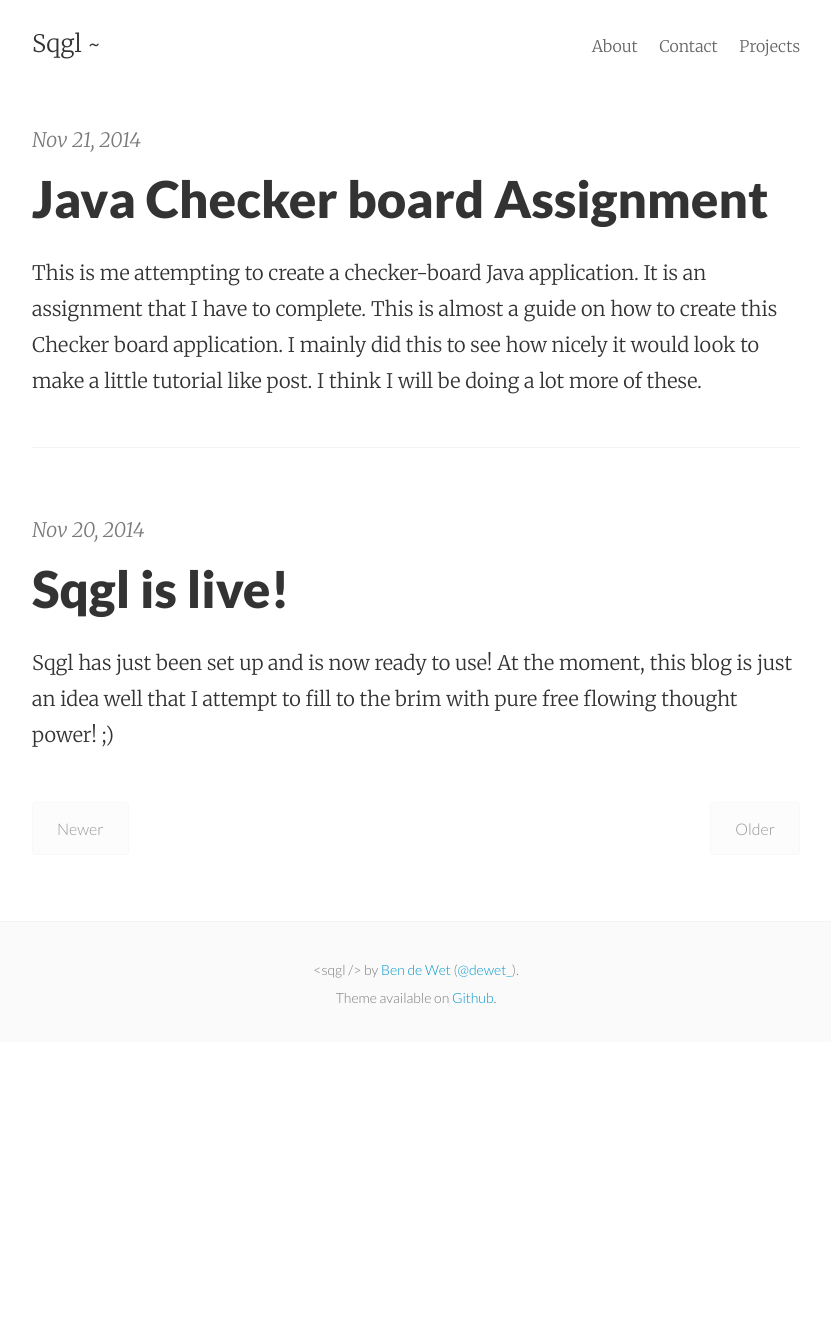
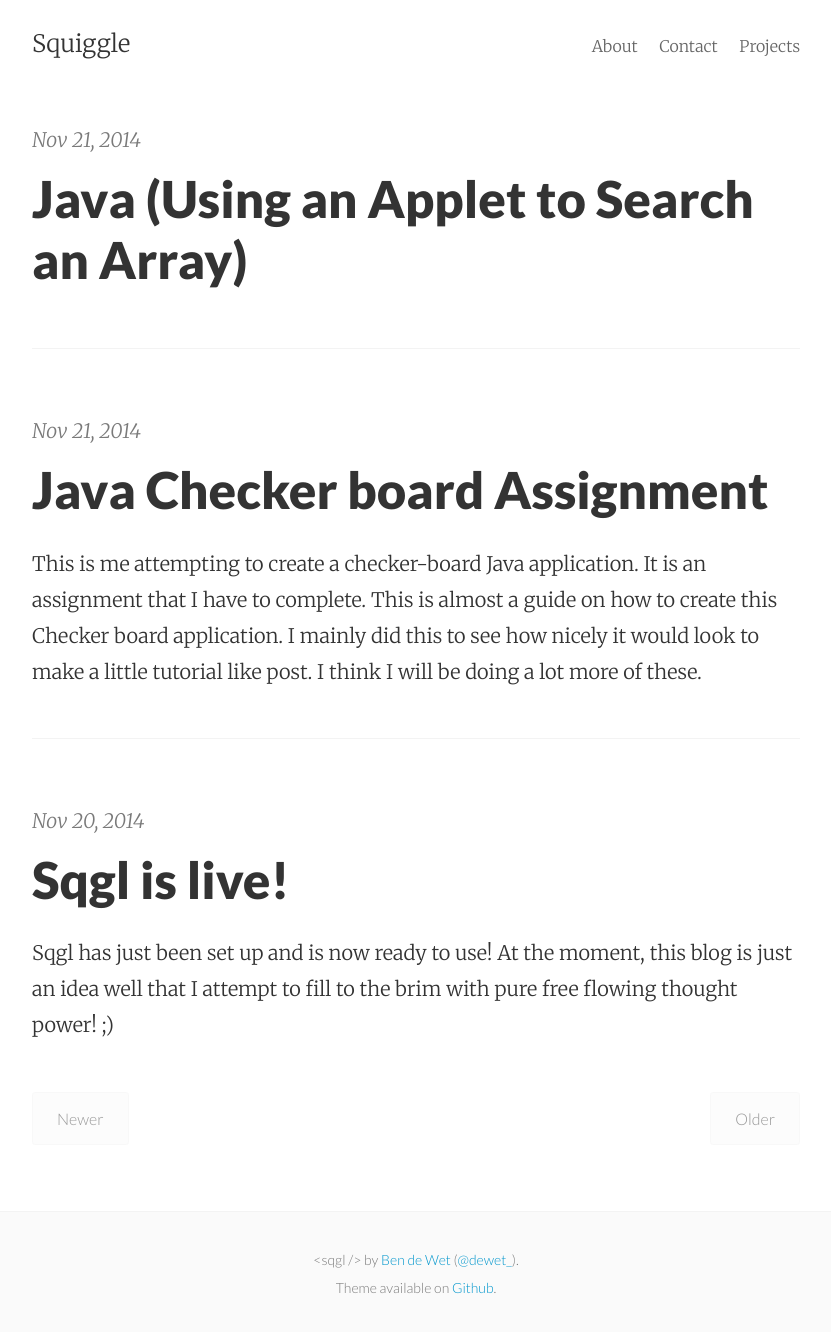
Before and after one commit to dewet/dewet.github.io, a Jekyll site: the page built from index.html, in a window 1280 px wide. Shown: the whole page, without its empty margins (224-1055 px from the left). Built offline with Jekyll 4.4.1, drawn with Linux system fonts in a browser that asks for light colours; the list of posts is cut into pages by our own code; before the commit the page ends 1042 px from its top, so only the background shows below that; part of the change alters nothing that is shown.

Commit message:
new post
using an applet to search an array.

```diff
--- a/_config.yml
+++ b/_config.yml
@@ -1,5 +1,5 @@
 # Site settings
-title:       "Sqgl ~"
+title:       "Squiggle"
 email:       brdewet@gmail.com
 author:      Ben de Wet
 description: "A blog about things... and stuff too..."
--- /dev/null
+++ b/_posts/2014-11-21-using-an-applet-to-search-an-array.md
@@ -0,0 +1,257 @@
+---
+layout:     post
+title:      Java (Using an Applet to Search an Array)
+date:       2014-11-21 09:05:01
+summary:
+categories: java assignments
+---
+### Screenshots of the program
+<br>
+![login](http://i.imgur.com/d3nQQnb.png)<br>
+![login-successful](http://i.imgur.com/HG1n7FO.png)<br>
+![login-unsuccessful](http://i.imgur.com/Sxy6kzb.png)<br>
+
+Okay, So now I have been presented with this code:
+
+<br>
+
+{% highlight java %}
+public class Login extends Applet implements ActionListener
+{
+   //Declaring variables
+   String id, password;
+   boolean success;
+
+   //Create components for applet
+   Label headerLabel = new Label("Please type your ID and Password");
+
+   Label idLabel = new Label("ID:");
+      TextField idField = new TextField(8);
+
+   Label passwordLabel = new Label("Password:");
+      TextField passwordField = new TextField(8);
+
+
+   Button loginButton = new Button("Login");
+
+   public void init()
+   {
+      //Set color, layout, and add components
+      setBackground(Color.orange);
+
+      setLayout(new FlowLayout(FlowLayout.LEFT,50,30));
+
+      add(headerLabel);
+
+      add(idLabel);
+         add(idField);
+         idField.requestFocus();
+
+      add(passwordLabel);
+         add(passwordField);
+ 		 passwordField.setEchoChar('*');
+
+      add(loginButton);
+         loginButton.addActionListener(this);
+   }
+
+   public void actionPerformed(ActionEvent e)
+   {
+      success = false;
+
+      //Sequential search
+
+   }
+}
+{% endhighlight %}
+
+<br>
+
+It is a basic login page. Although it doesn't do anything.
+
+<br>
+
+So I have been asked to do two things.
+
+<b>Part A</b> Create a Host Document.
+<b>Part B</b> Create an Applet that Searches an Array to perform the task of logging in. (We will not be dealing with any sessions at the moment.)
+
+### Part A, Using HTML to Host my Java Applet
+
+<br>
+
+{% highlight html %}
+<html>
+<head>
+	<title>
+		Password Applet
+	</title>
+</head>
+<body>
+	<applet code="PasswordApplet.class" width="300" height="300">
+		Password Applet
+	</applet>
+</body>
+</html>
+{% endhighlight %}
+
+<br>
+
+Now that we have created this host document, we can get started on the Applet.
+
+### Part B, Creating the Applet
+
+<br>
+
+Okay, so firstly, we have been given a bunch of code already. But if I compile this, I get a bunch of errors. I'm going to have to import some packages.
+
+{% highlight java %}
+import java.awt.*;
+import java.applet.*;
+import java.awt.event.*;
+{% endhighlight %}
+
+<br>
+
+That's better.
+
+Okay, so what I am going to do first is create some Arrays for the <i>IDs</i> and corresponding <i>Passwords</i>.
+You can name these whatever you want.
+
+{% highlight java %}
+   String idArray[] = {"id", "spicy", "manboy", "ultrasound", "venix"};
+   String passwordArray[] = {"password", "skull", "badger123", "yoyo", "gom"};
+{% endhighlight %}
+
+<br>
+We can just slip that in under the declared variables in our Login class.
+
+and now all that we need to get this code working is a little bit of thought.
+
+I am going to add these lines of code to make things a little easier on me.
+
+{% highlight java %}
+id = idField.getText();
+password = passwordField.getText();
+{% endhighlight %}
+
+<br>
+
+Now we are going to focus on the <i>actionPerformed()</i> method for now.
+
+{% highlight java %}
+public void actionPerformed(ActionEvent e)
+   {
+      success = false;
+
+      //Sequential search
+
+   }
+{% endhighlight %}
+
+<br>
+
+The first thing I am going to do now if compare the <i>ID</i> and <i>Password</i> using this bit of code. By making <i>success</i>=<i>true</i>; if success = true, Login Successful, if success = false, Login Unsuccessful.
+<br>
+If the <i>Password</i> does not match the <i>ID</i>, the fields will reset.
+
+{& highlight java %}
+for(int i = 0; i<idArray.length; i++){
+    if ((idArray[i].compareTo(id)==0) && (passwordArray[i].compareTo(password)==0)){
+		success=true;
+    }
+	if(success==true){
+		headerLabel.setText("Login Successful");
+    	repaint();
+    }
+	else{
+		headerLabel.setText("Login Unsuccessful");
+			idField.setText("");
+    		passwordField.setText("");
+    		repaint();
+    	  }
+}
+{% endhighlight %}
+
+and Voila.
+
+## And we are done!
+
+Just take a look at that finished code!
+
+{% highlight java %}
+import java.awt.*;
+import java.applet.*;
+import java.awt.event.*;
+
+public class Login extends Applet implements ActionListener
+{
+   //Declaring variables
+   String id, password;
+   boolean success;
+
+   String idArray[] = {"id", "spicy", "manboy", "ultrasound", "venix"};
+   String passwordArray[] = {"password", "skull", "badger123", "yoyo", "gom"};
+
+   //Create components for applet
+   Label headerLabel = new Label("Please type your ID and Password");
+
+   Label idLabel = new Label("ID:");
+      TextField idField = new TextField(8);
+
+   Label passwordLabel = new Label("Password:");
+      TextField passwordField = new TextField(8);
+
+
+   Button loginButton = new Button("Login");
+
+   public void init()
+   {
+      //Set color, layout, and add components
+      setBackground(Color.orange);
+
+      setLayout(new FlowLayout(FlowLayout.LEFT,50,30));
+
+      add(headerLabel);
+
+      add(idLabel);
+         add(idField);
+         idField.requestFocus();
+
+      add(passwordLabel);
+         add(passwordField);
+ 		 passwordField.setEchoChar('*');
+
+      add(loginButton);
+         loginButton.addActionListener(this);
+   }
+
+   public void actionPerformed(ActionEvent e)
+   {
+      success = false;
+
+
+      //Sequential search
+
+      id = idField.getText();
+      password = passwordField.getText();
+
+      for(int i = 0; i<idArray.length; i++){
+    	  if ((idArray[i].compareTo(id)==0) && (passwordArray[i].compareTo(password)==0)){
+    		  success=true;
+    	  }
+
+    	  if(success==true){
+    		  headerLabel.setText("Login Successful");
+    		  repaint();
+    	  }else{
+    		  headerLabel.setText("Login Unsuccessful");
+    		  idField.setText("");
+    		  passwordField.setText("");
+    		  repaint();
+    	  }
+
+      }
+   }
+}
+{% endhighlight %}
```
Also changed, not shown: _posts/2014-11-21-java-program-assignment.md (line endings or trailing spaces).
